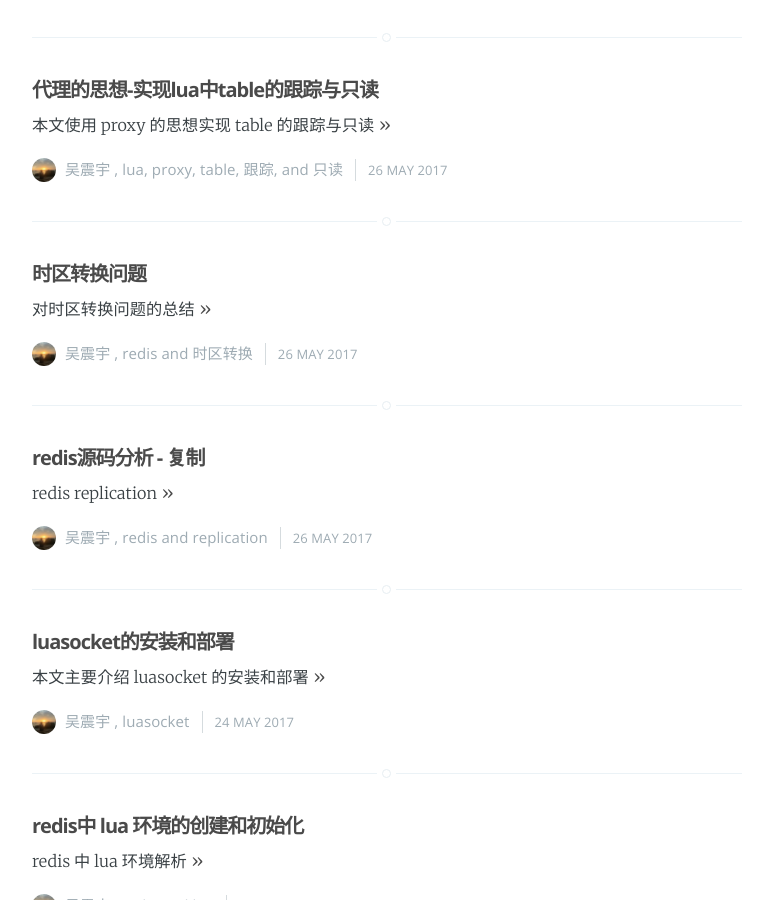
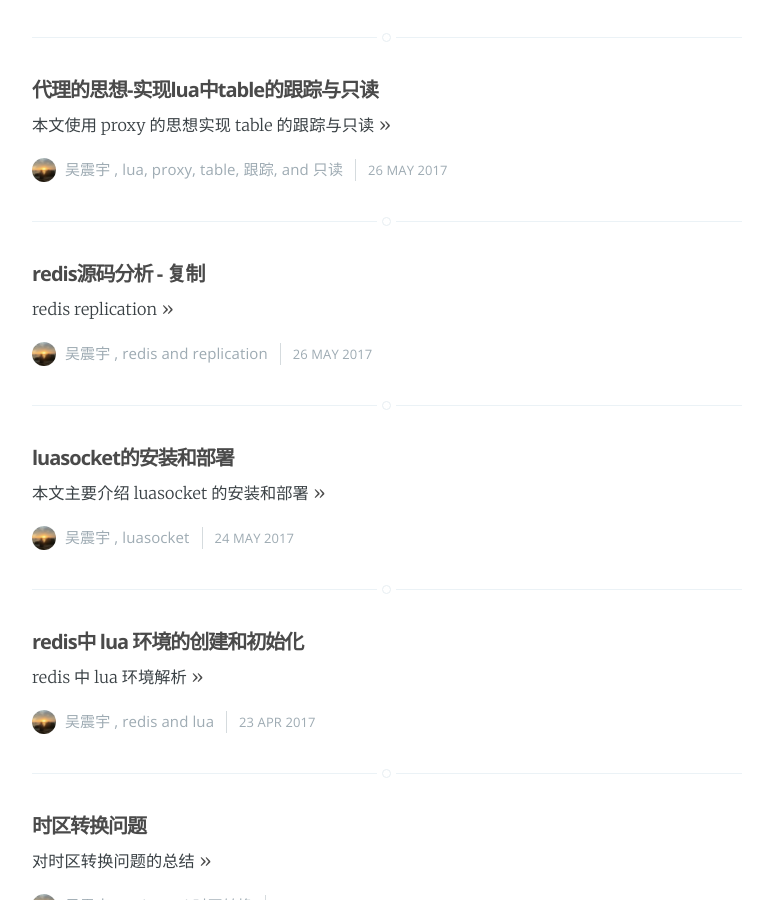
Before and after one commit to small-cat/small-cat.github.io, a Jekyll site: the page built from index.html, in a window 1280 px wide and 900 px high, scrolled down 1613 px. Shown: the whole window, without its empty margins (253-1026 px from the left). Built offline with Jekyll 4.4.1, drawn with Linux system fonts in a browser that asks for light colours; the list of posts is cut into pages by our own code; comment, search, counter and statistics services are not loaded; some of the changed text lies outside the part shown.

Commit message:
modify page.date in zoneinfo conversion

```diff
--- a/_posts/2017-04-09-problem-about-zoneinfo_conversion.md
+++ b/_posts/2017-04-09-problem-about-zoneinfo_conversion.md
@@ -1,7 +1,7 @@
 ---
 layout: post
 title: "时区转换问题"
-date: 2017-05-26 23:30:00
+date: 2017-04-09 23:30:00
 tags: redis 时区转换
 ---
 对时区转换问题的总结
```
